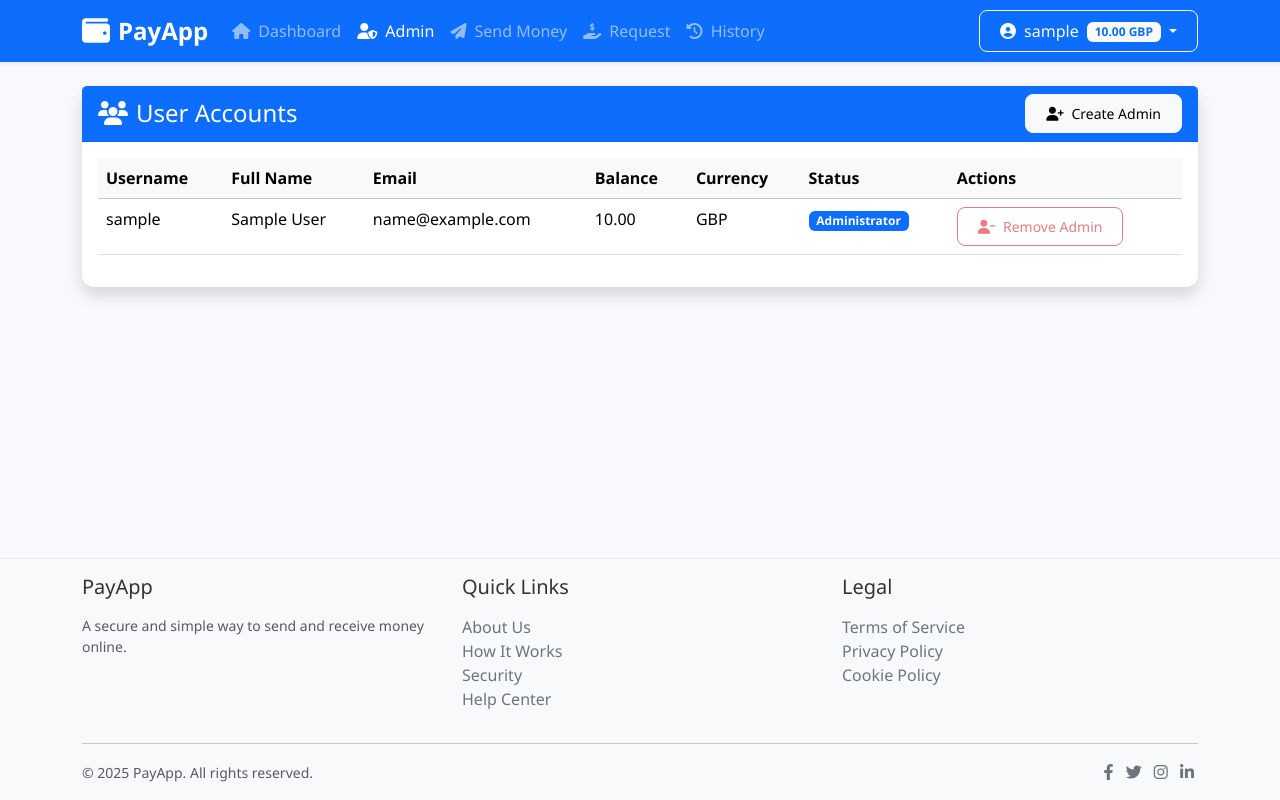
After one commit to mirzasharmin1/webapps2025, a Django app: page /webapps2025/admin/users/ in a window 1280 px wide. The commit adds this page. Run offline with Django 5.2, Linux system fonts and the light colour scheme; a user stored in the database is signed in; tables that the repository leaves empty hold one stand-in row (values such as "Sample post").

Commit message:
Admin feature added , Create a new pages

```diff
--- /dev/null
+++ b/payapp/templates/payapp_admin/user_accounts.html
@@ -0,0 +1,76 @@
+{% extends 'layouts/base.html' %}
+
+{% block title %}User Accounts - Admin - PayApp{% endblock %}
+
+{% block extra_css %}
+<style>
+    .table-hover tbody tr:hover {
+        background-color: rgba(0,123,255,0.05);
+    }
+</style>
+{% endblock %}
+
+{% block content %}
+<div class="card shadow">
+    <div class="card-header bg-primary text-white d-flex justify-content-between align-items-center">
+        <h4 class="mb-0"><i class="fas fa-users me-2"></i>User Accounts</h4>
+        <a href="{% url 'payapp:admin_create_admin' %}" class="btn btn-light btn-sm">
+            <i class="fas fa-user-plus me-1"></i> Create Admin
+        </a>
+    </div>
+    <div class="card-body">
+        <div class="table-responsive">
+            <table class="table table-hover">
+                <thead class="table-light">
+                    <tr>
+                        <th>Username</th>
+                        <th>Full Name</th>
+                        <th>Email</th>
+                        <th>Balance</th>
+                        <th>Currency</th>
+                        <th>Status</th>
+                        <th>Actions</th>
+                    </tr>
+                </thead>
+                <tbody>
+                    {% for account in accounts %}
+                    <tr>
+                        <td>{{ account.user.username }}</td>
+                        <td>{{ account.user_full_name }}</td>
+                        <td>{{ account.user.email }}</td>
+                        <td>{{ account.balance|floatformat:2 }}</td>
+                        <td>{{ account.currency }}</td>
+                        <td>
+                            {% if account.user.is_staff %}
+                            <span class="badge bg-primary">Administrator</span>
+                            {% else %}
+                            <span class="badge bg-secondary">Regular User</span>
+                            {% endif %}
+                        </td>
+                        <td>
+                            <form method="post" action="{% url 'payapp:admin_toggle_staff' account.user.id %}" style="display: inline;">
+                                {% csrf_token %}
+                                {% if account.user.is_staff %}
+                                <button type="submit" class="btn btn-sm btn-outline-danger"
+                                        {% if account.user == request.user %}disabled title="You cannot remove your own admin status"{% endif %}>
+                                    <i class="fas fa-user-minus me-1"></i> Remove Admin
+                                </button>
+                                {% else %}
+                                <button type="submit" class="btn btn-sm btn-outline-primary">
+                                    <i class="fas fa-user-shield me-1"></i> Make Admin
+                                </button>
+                                {% endif %}
+                            </form>
+                        </td>
+                    </tr>
+                    {% empty %}
+                    <tr>
+                        <td colspan="7" class="text-center py-3">No user accounts found</td>
+                    </tr>
+                    {% endfor %}
+                </tbody>
+            </table>
+        </div>
+    </div>
+</div>
+{% endblock %}
--- a/payapp/urls.py
+++ b/payapp/urls.py
@@ -5,5 +5,17 @@ app_name = 'payapp'
 
 urlpatterns = [
     path('', views.home, name='home'),
-    path('dashboard/', views.dashboard_placeholder, name='dashboard'),
+
+    # Money transfer
+    path('send-money/', views.send_money_placeholder, name='send_money'),
+    path('request-money/', views.request_money_placeholder, name='request_money'),
+    path('transactions/', views.transactions_placeholder, name='transactions'),
+    path('profile/', views.profile_placeholder, name='profile'),
+    path('notifications/', views.notifications_placeholder, name='notifications'),
+
+    # Admin URLs
+    path('admin/', views.admin_dashboard, name='admin_dashboard'),
+    path('admin/users/', views.admin_user_accounts, name='admin_user_accounts'),
+    path('admin/users/toggle-staff/<int:user_id>/', views.admin_toggle_staff_status, name='admin_toggle_staff'),
+    path('admin/create-admin/', views.admin_create_admin, name='admin_create_admin'),
 ]
--- a/payapp/views.py
+++ b/payapp/views.py
@@ -1,16 +1,123 @@
-from django.contrib.auth.decorators import login_required
-from django.http import HttpResponse
+from django.contrib import messages
+from django.contrib.auth.decorators import user_passes_test, login_required
+from django.contrib.auth.models import User
+from django.db import transaction
+from django.shortcuts import render, get_object_or_404, redirect
+
+from payapp.forms import AdminCreationForm
+from register.models import Account
 
 
 def home(request):
-    """Simple home page"""
+    """Home page view - redirects admins to admin dashboard"""
     if request.user.is_authenticated:
-        return HttpResponse(f"Welcome, {request.user.username}! You are logged in successfully.")
-    else:
-        return HttpResponse("Welcome to PayApp. Please log in or register.")
+        if request.user.is_staff:
+            return redirect('payapp:admin_dashboard')
+        return render(request, 'home.html')
+    return render(request, 'home.html')
 
 
 @login_required
-def dashboard_placeholder(request):
-    """Very simple dashboard placeholder"""
-    return HttpResponse(f"Dashboard placeholder. Welcome {request.user.username}! Your balance: {request.user.account.balance} {request.user.account.currency}")
+def send_money_placeholder(request):
+    """Placeholder for send money feature"""
+    return render(request, 'money/send_money.html')
+
+
+@login_required
+def request_money_placeholder(request):
+    """Placeholder for request money feature"""
+    return render(request, 'money/request_money.html')
+
+
+@login_required
+def transactions_placeholder(request):
+    """Placeholder for transactions history"""
+    return render(request, 'money/transactions.html')
+
+
+@login_required
+def profile_placeholder(request):
+    """Placeholder for user profile"""
+    return render(request, 'profile.html')
+
+
+@login_required
+def notifications_placeholder(request):
+    """Placeholder for notifications"""
+    return render(request, 'notifications.html')
+
+
+def is_admin(user):
+    return user.is_staff
+
+
+@user_passes_test(is_admin)
+def admin_dashboard(request):
+    """Admin dashboard view"""
+    total_users = User.objects.count()
+    admin_users = User.objects.filter(is_staff=True).count()
+    regular_users = total_users - admin_users
+
+    context = {
+        'total_users': total_users,
+        'admin_users': admin_users,
+        'regular_users': regular_users
+    }
+
+    return render(request, 'payapp_admin/dashboard.html', context)
+
+
+@user_passes_test(is_admin)
+def admin_user_accounts(request):
+    """View all user accounts"""
+    accounts = Account.get_all_accounts()
+
+    context = {
+        'accounts': accounts
+    }
+
+    return render(request, 'payapp_admin/user_accounts.html', context)
+
+
+@user_passes_test(is_admin)
+def admin_toggle_staff_status(request, user_id):
+    """Toggle staff status of a user"""
+    if request.method == 'POST':
+        user = get_object_or_404(User, id=user_id)
+
+        if user == request.user:
+            messages.error(request, "You cannot remove your own admin status")
+            return redirect('payapp:admin_user_accounts')
+
+        # Toggle the status
+        user.is_staff = not user.is_staff
+        user.save()
+
+        status = "administrator" if user.is_staff else "regular user"
+        messages.success(request, f"{user.username} is now a {status}")
+
+    return redirect('payapp:admin_user_accounts')
+
+
+@user_passes_test(is_admin)
+def admin_create_admin(request):
+    """Create a new admin user"""
+    if request.method == 'POST':
+        form = AdminCreationForm(request.POST)
+        if form.is_valid():
+            with transaction.atomic():
+                user = User.objects.create_user(
+                    username=form.cleaned_data['username'],
+                    email=form.cleaned_data['email'],
+                    password=form.cleaned_data['password'],
+                    first_name=form.cleaned_data['first_name'],
+                    last_name=form.cleaned_data['last_name'],
+                    is_staff=True  # Make them staff/admin
+                )
+
+                messages.success(request, f"Administrator {user.username} has been created successfully")
+                return redirect('payapp:admin_user_accounts')
+    else:
+        form = AdminCreationForm()
+
+    return render(request, 'payapp_admin/create_admin.html', {'form': form})
--- a/register/templates/register/login.html
+++ b/register/templates/register/login.html
@@ -12,7 +12,7 @@
         {% crispy form %}
     </div>
     <div class="card-footer text-center py-3">
-        <p class="mb-0">Don't have an account? <a href="{% url 'register:register' %}">Sign Up</a></p>
+        <p class="mb-0">Don't have an account? <a href="{% url 'auth:register' %}">Sign Up</a></p>
     </div>
 </div>
 {% endblock %}
--- a/register/templates/register/register.html
+++ b/register/templates/register/register.html
@@ -12,7 +12,7 @@
         {% crispy form %}
     </div>
     <div class="card-footer text-center py-3">
-        <p class="mb-0">Already have an account? <a href="{% url 'register:login' %}">Log In</a></p>
+        <p class="mb-0">Already have an account? <a href="{% url 'auth:login' %}">Log In</a></p>
     </div>
 </div>
 {% endblock %}
--- a/register/urls.py
+++ b/register/urls.py
@@ -1,11 +1,11 @@
 from django.urls import path
-from django.contrib.auth.views import LogoutView
+
 from . import views
 
-app_name = 'register'
+app_name = 'auth'
 
 urlpatterns = [
     path('register/', views.RegisterView.as_view(), name='register'),
-    path('login/', views.CustomLoginView.as_view(), name='login'),  # This has namespace 'register:login'
-    path('logout/', LogoutView.as_view(next_page='register:login'), name='logout'),
+    path('login/', views.CustomLoginView.as_view(), name='login'),
+    path('logout/', views.custom_logout_view, name='logout'),
 ]
--- a/templates/layouts/base.html
+++ b/templates/layouts/base.html
@@ -33,11 +33,21 @@
             <div class="collapse navbar-collapse" id="navbarMain">
                 <ul class="navbar-nav me-auto mb-2 mb-lg-0">
                     {% if user.is_authenticated %}
-                    <li class="nav-item">
-                        <a class="nav-link {% if request.resolver_match.url_name == 'dashboard' %}active{% endif %}" href="{% url 'payapp:dashboard' %}">
-                            <i class="fas fa-home me-1"></i> Dashboard
-                        </a>
-                    </li>
+                        <li class="nav-item">
+                            <a class="nav-link {% if request.resolver_match.url_name == 'dashboard' %}active{% endif %}"
+                               href="{% url 'payapp:home' %}">
+                                <i class="fas fa-home me-1"></i> Dashboard
+                            </a>
+                        </li>
+
+                        {% if user.is_staff %}
+                            <li class="nav-item">
+                                <a class="nav-link {% if 'admin' in request.resolver_match.url_name %}active{% endif %}"
+                                   href="{% url 'payapp:admin_dashboard' %}">
+                                    <i class="fas fa-user-shield me-1"></i> Admin
+                                </a>
+                            </li>
+                        {% endif %}
                     <li class="nav-item">
                         <a class="nav-link {% if request.resolver_match.url_name == 'send_money' %}active{% endif %}" href="{% url 'payapp:send_money' %}">
                             <i class="fas fa-paper-plane me-1"></i> Send Money
@@ -71,12 +81,12 @@
                                 <span class="badge rounded-pill bg-danger">{{ notifications_count|default:"0" }}</span>
                             </a></li>
                             <li><hr class="dropdown-divider"></li>
-                            <li><a class="dropdown-item" href="{% url 'logout' %}"><i class="fas fa-sign-out-alt me-2"></i>Logout</a></li>
+                            <li><a class="dropdown-item" href="{% url 'auth:logout' %}"><i class="fas fa-sign-out-alt me-2"></i>Logout</a></li>
                         </ul>
                     </div>
                     {% else %}
                     <a href="{% url 'login' %}" class="btn btn-outline-light me-2">Login</a>
-                    <a href="{% url 'register:register' %}" class="btn btn-light">Sign Up</a>
+                    <a href="{% url 'auth:register' %}" class="btn btn-light">Sign Up</a>
                     {% endif %}
                 </div>
             </div>
--- a/webapps2025/settings.py
+++ b/webapps2025/settings.py
@@ -137,9 +137,9 @@ CRISPY_ALLOWED_TEMPLATE_PACKS = "bootstrap5"
 CRISPY_TEMPLATE_PACK = "bootstrap5"
 
 # Authentication settings
-LOGIN_URL = 'login'
-LOGIN_REDIRECT_URL = '/'  # Temporary redirection to home
-LOGOUT_REDIRECT_URL = 'login'
+LOGIN_URL = '/auth/login'
+LOGIN_REDIRECT_URL = '/webapps2025/'  # Temporary redirection to home
+LOGOUT_REDIRECT_URL = '/auth/login'
 
 # Security settings - Comment these out during development if needed
 # SESSION_COOKIE_SECURE = True  # For HTTPS
--- a/webapps2025/urls.py
+++ b/webapps2025/urls.py
@@ -21,9 +21,9 @@ from django.views.generic import RedirectView
 urlpatterns = [
     path('admin/', admin.site.urls),
     path('webapps2025/', include('payapp.urls')),
-    path('', include('register.urls')),
+    path('auth/', include('register.urls')),
     path('conversion/', include('conversion.urls')),
     path('time/', include('timestamp_service.urls')),
 
-    path('', RedirectView.as_view(url='/register/')),
+    path('', RedirectView.as_view(url='/auth/login')),
 ]
```
Also changed, not shown: payapp/forms.py (added, +54 -0 lines), payapp/templates/home.html (added, +120 -0 lines), payapp/templates/money/request_money.html (added, +21 -0 lines), payapp/templates/money/send_money.html (added, +21 -0 lines), payapp/templates/money/transactions.html (added, +21 -0 lines), payapp/templates/notifications.html (added, +21 -0 lines), payapp/templates/payapp_admin/create_admin.html (added, +19 -0 lines), payapp/templates/payapp_admin/dashboard.html (added, +61 -0 lines), payapp/templates/profile.html (added, +21 -0 lines), register/models.py (+12 -0 lines), register/views.py (+15 -5 lines).
